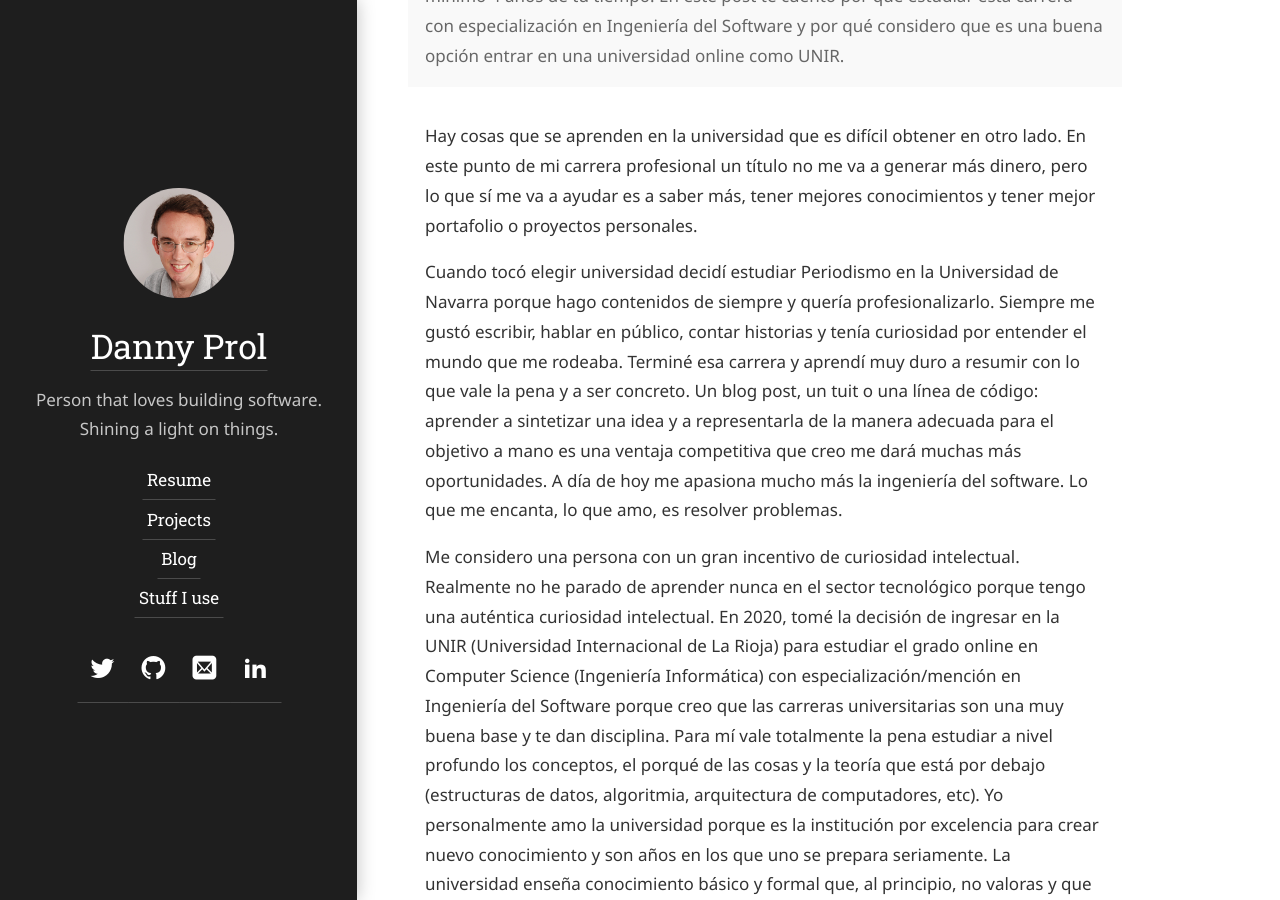
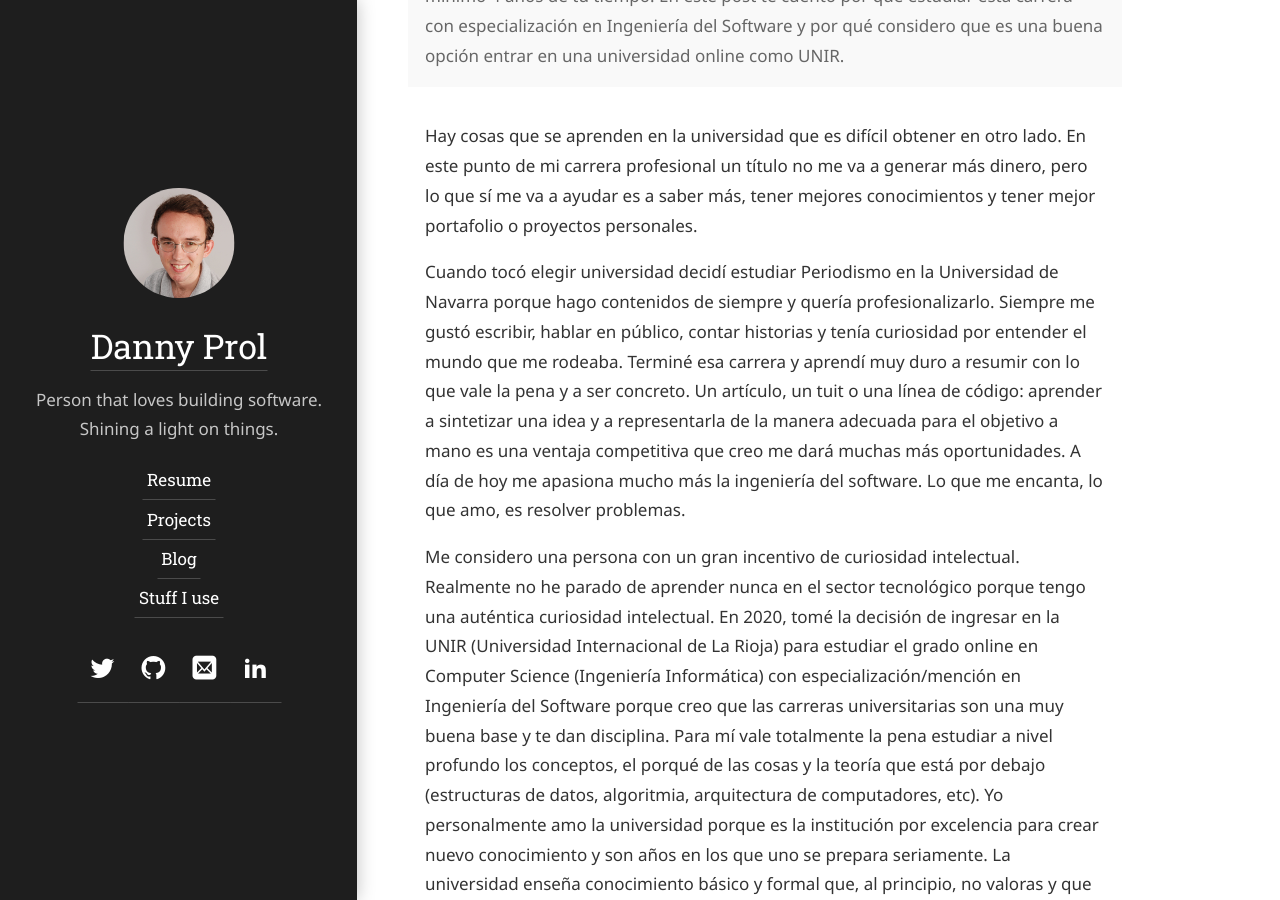
Before and after one commit to dprol/dprol.github.io, a Jekyll site: the page built from hydejack/_posts/2020-07-24-informatica.md, in a window 1280 px wide and 900 px high, scrolled down 713 px. Built offline with Jekyll 4.4.1, drawn with Linux system fonts in a browser that asks for light colours; some web fonts are replaced.

Commit message:
Update 2020-07-24-informatica.md

```diff
--- a/hydejack/_posts/2020-07-24-informatica.md
+++ b/hydejack/_posts/2020-07-24-informatica.md
@@ -10,7 +10,7 @@
 
 <!--more-->
 
-Cuando tocó elegir universidad decidí estudiar Periodismo en la Universidad de Navarra porque hago contenidos de siempre y quería profesionalizarlo. Siempre me gustó escribir, hablar en público, contar historias y tenía curiosidad por entender el mundo que me rodeaba. Terminé esa carrera y aprendí muy duro a resumir con lo que vale la pena y a ser concreto. Un blog post, un tuit o una línea de código: aprender a sintetizar una idea y a representarla de la manera adecuada para el objetivo a mano es una ventaja competitiva que creo me dará muchas más oportunidades. A día de hoy me apasiona mucho más la ingeniería del software. Lo que me encanta, lo que amo, es resolver problemas.
+Cuando tocó elegir universidad decidí estudiar Periodismo en la Universidad de Navarra porque hago contenidos de siempre y quería profesionalizarlo. Siempre me gustó escribir, hablar en público, contar historias y tenía curiosidad por entender el mundo que me rodeaba. Terminé esa carrera y aprendí muy duro a resumir con lo que vale la pena y a ser concreto. Un artículo, un tuit o una línea de código: aprender a sintetizar una idea y a representarla de la manera adecuada para el objetivo a mano es una ventaja competitiva que creo me dará muchas más oportunidades. A día de hoy me apasiona mucho más la ingeniería del software. Lo que me encanta, lo que amo, es resolver problemas.
 
 Me considero una persona con un gran incentivo de curiosidad intelectual. Realmente no he parado de aprender nunca en el sector tecnológico porque tengo una auténtica curiosidad intelectual. En 2020, tomé la decisión de ingresar en la UNIR (Universidad Internacional de La Rioja) para estudiar el grado online en Computer Science (Ingeniería Informática) con especialización/mención en Ingeniería del Software porque creo que las carreras universitarias son una muy buena base y te dan disciplina. Para mí vale totalmente la pena estudiar a nivel profundo los conceptos, el porqué de las cosas y la teoría que está por debajo (estructuras de datos, algoritmia, arquitectura de computadores, etc). Yo personalmente amo la universidad porque es la institución por excelencia para crear nuevo conocimiento y son años en los que uno se prepara seriamente. La universidad enseña conocimiento básico y formal que, al principio, no valoras y que acabas valorando más tarde como es la capacidad de sacrificio, trabajar bajo presión o los conceptos y principios fundamentales. Sin este fundamento no somos nadie. Y es interesantísimo durante la carrera profesional. Que alguien tenga un título no me dice nada de lo que sabe, no hay un valor inherente al título. En cambio, ir a la universidad me sirve para enfocarme en cosas que no veo en el trabajo. Hay profesores muy buenos y otros no tanto. Poner horas es clave sea cual sea el camino.
 
```
